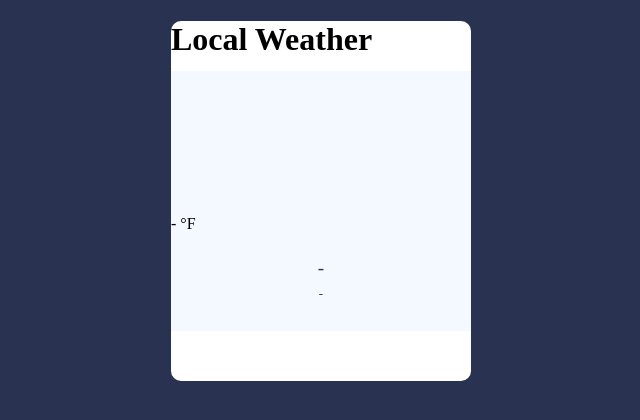
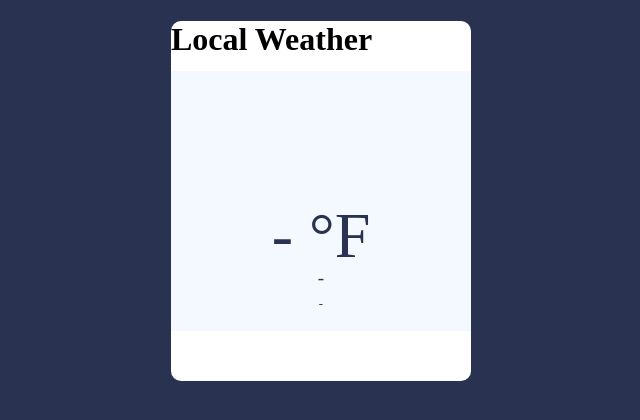
Before and after one commit to rayfor1/homework-06, a plain HTML site: page index.html in a window 1280 px wide. Shown: the whole page, without its empty margins (319-959 px from the left). Drawn offline with nearby package versions, Linux system fonts and the light colour scheme.

Commit message:
edited css

```diff
--- a/Assets/style.css
+++ b/Assets/style.css
@@ -60,12 +60,12 @@ body{
     margin: 0 auto;
 }
 
-.temperature{
+.temp{
     width: 300px;
     height:60px;
 }
 
-.temperature p{
+.temp p{
     padding: 0;
     margin: 0;
     color: #293251;
```
